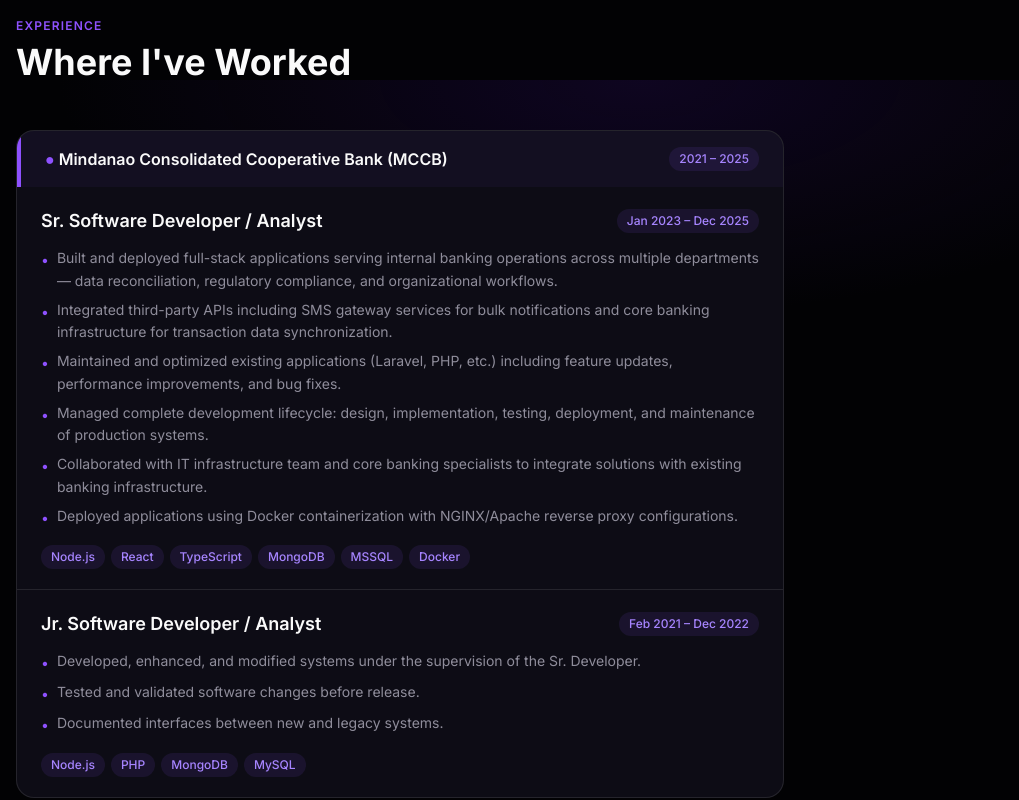
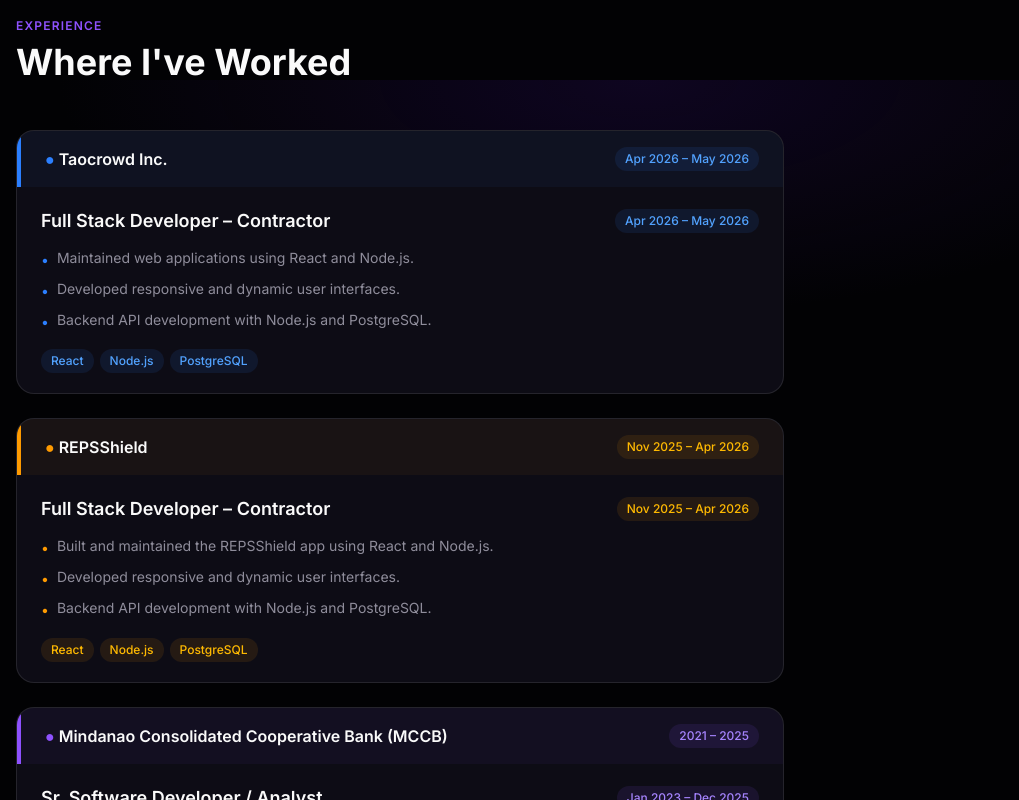
Before and after one commit to jeamiel03019893/portfolio, a React (Vite) app: page / in a window 1280 px wide. Shown: the part 1520-2320 px from the top of the page, without its empty margins (0-1019 px from the left). Built offline with nearby package versions, Linux system fonts and the light colour scheme.

Commit message:
Add REPSShield and Taocrowd experience

```diff
--- a/src/components/sections/Experience.tsx
+++ b/src/components/sections/Experience.tsx
@@ -2,6 +2,22 @@
 import { cn } from '@/lib/utils';
 
 const companyColors = {
+	blue: {
+		border: 'border-blue-500',
+		bg: 'bg-blue-500/5',
+		dot: 'text-blue-500',
+		pill: 'bg-blue-500/10 text-blue-400',
+		tag: 'bg-blue-500/10 text-blue-400',
+		bullet: 'text-blue-500',
+	},
+	amber: {
+		border: 'border-amber-500',
+		bg: 'bg-amber-500/5',
+		dot: 'text-amber-500',
+		pill: 'bg-amber-500/10 text-amber-400',
+		tag: 'bg-amber-500/10 text-amber-400',
+		bullet: 'text-amber-500',
+	},
 	violet: {
 		border: 'border-violet-500',
 		bg: 'bg-violet-500/5',
@@ -21,6 +37,40 @@
 };
 
 const experiences = [
+	{
+		company: 'Taocrowd Inc.',
+		period: 'Apr 2026 – May 2026',
+		color: 'blue' as const,
+		roles: [
+			{
+				title: 'Full Stack Developer – Contractor',
+				period: 'Apr 2026 – May 2026',
+				bullets: [
+					'Maintained web applications using React and Node.js.',
+					'Developed responsive and dynamic user interfaces.',
+					'Backend API development with Node.js and PostgreSQL.',
+				],
+				tags: ['React', 'Node.js', 'PostgreSQL'],
+			},
+		],
+	},
+	{
+		company: 'REPSShield',
+		period: 'Nov 2025 – Apr 2026',
+		color: 'amber' as const,
+		roles: [
+			{
+				title: 'Full Stack Developer – Contractor',
+				period: 'Nov 2025 – Apr 2026',
+				bullets: [
+					'Built and maintained the REPSShield app using React and Node.js.',
+					'Developed responsive and dynamic user interfaces.',
+					'Backend API development with Node.js and PostgreSQL.',
+				],
+				tags: ['React', 'Node.js', 'PostgreSQL'],
+			},
+		],
+	},
 	{
 		company: 'Mindanao Consolidated Cooperative Bank (MCCB)',
 		period: '2021 – 2025',
```
Also changed, not shown: 1 other file (tests, documents, lock files or other folders).
